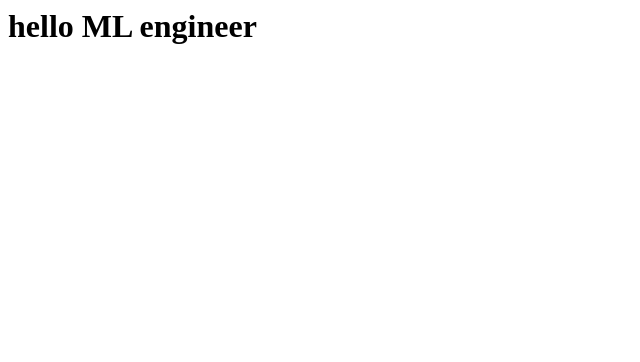
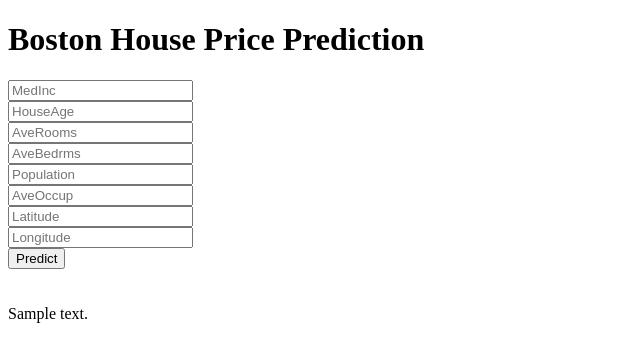
Before and after one commit to MishaSutariya/HOUSEPRICE_PREDICTION, a Flask app: template templates/home.html in a window 1280 px wide. Shown: the top 362 px of the page, without its empty margins (0-640 px from the left). Run offline with Flask 3, Linux system fonts and the light colour scheme; the template is opened without the code that fills it: most values are stand-ins (such as "Sample title", 1, 10 or a date in 2020); parts of the project's set-up code (start-up, migrations or seed data) failed here and were passed over.

Commit message:
The web app is ready

```diff
--- a/app.py
+++ b/app.py
@@ -23,6 +23,15 @@ def predict_api():
     print(output[0])
     return jsonify(output[0])
 
+@app.route('/predict',methods=['POST'])
+def predict():
+    data=[float(x) for x in request.form.values()]
+    final_input=scalar.transform(np.array(data).reshape(1,-1))
+    print(final_input)
+    output=regmodel.predict(final_input)[0]
+    return render_template("home.html",prediction_text="The House price prediction is {}".format(output))
+
+
 
 if __name__=="__main__":
     app.run(debug=True)
--- a/templates/home.html
+++ b/templates/home.html
@@ -1,4 +1,43 @@
-<h1>
-hello ML engineer
+<!DOCTYPE html>
+<html >
 
-</h1>
+<head>
+  <meta charset="UTF-8">
+  <title>ML API</title>
+  <link href='https://fonts.googleapis.com/css?family=Pacifico' rel='stylesheet' type='text/css'>
+<link href='https://fonts.googleapis.com/css?family=Arimo' rel='stylesheet' type='text/css'>
+<link href='https://fonts.googleapis.com/css?family=Hind:300' rel='stylesheet' type='text/css'>
+<link href='https://fonts.googleapis.com/css?family=Open+Sans+Condensed:300' rel='stylesheet' type='text/css'>
+
+
+</head>
+
+<body>
+ <div class="login">
+	<h1>Boston House Price Prediction</h1>
+
+     <!-- Main Input For Receiving Query to our ML -->
+    <form action="{{ url_for('predict')}}"method="post">
+      <input type="text" name="MedInc" placeholder="MedInc" required="required" /><br>
+    	<input type="text" name="HouseAge" placeholder="HouseAge" required="required" /><br>
+        <input type="text" name="AveRooms" placeholder="AveRooms" required="required" /><br>
+        <input type="text" name="AveBedrms" placeholder="AveBedrms" required="required" /><br>
+        <input type="text" name="Population" placeholder="Population" required="required" /><br>
+        <input type="text" name="AveOccup" placeholder="AveOccup" required="required" /><br>
+        <input type="text" name="Latitude" placeholder="Latitude" required="required" /><br>
+        <input type="text" name="Longitude" placeholder="Longitude" required="required" /><br>
+
+
+
+        <button type="submit" class="btn btn-primary btn-block btn-large">Predict</button>
+    </form>
+
+   <br>
+   <br>
+
+
+ </div>
+ {{prediction_text}}
+
+</body>
+</html>
```
